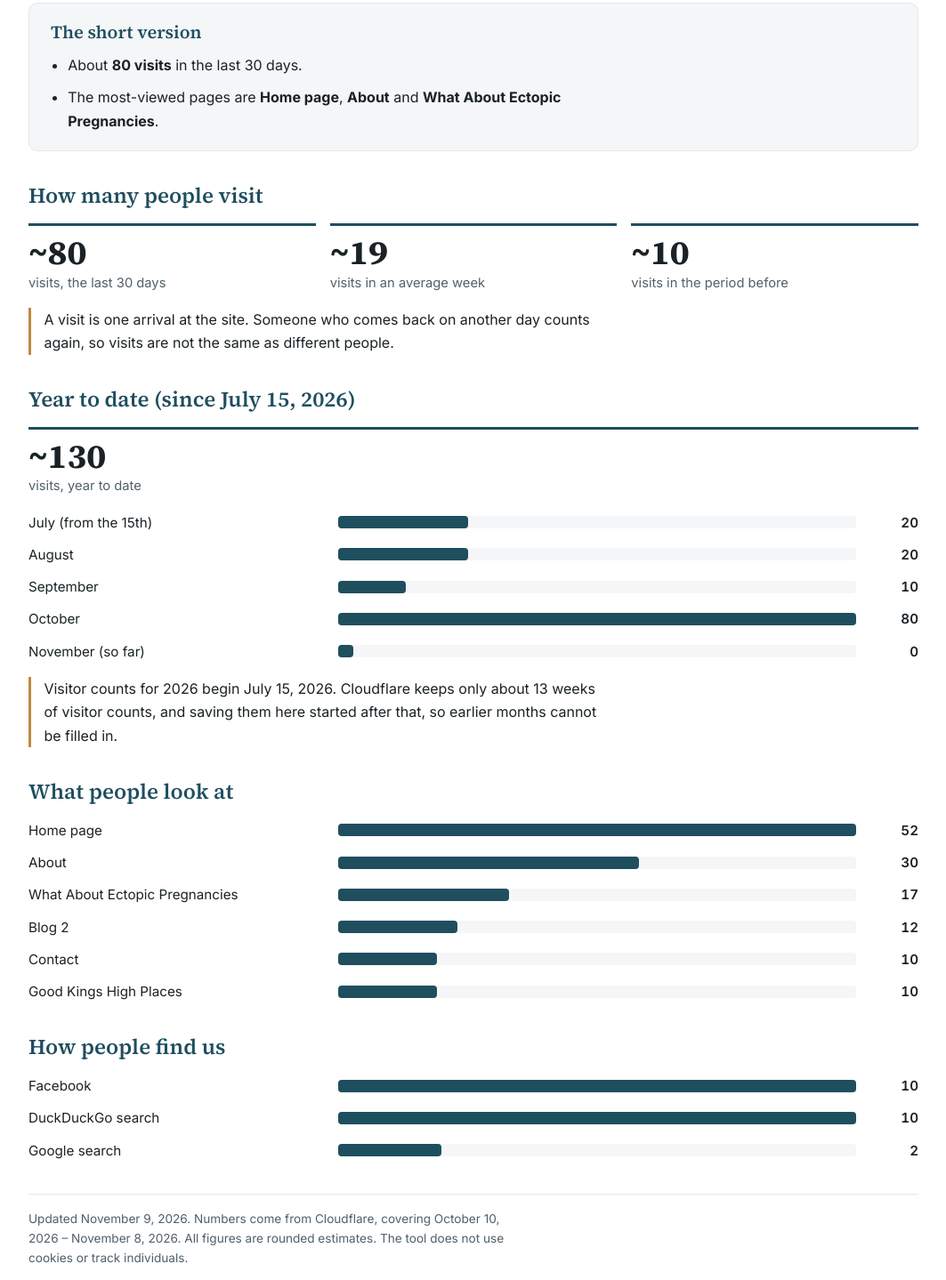
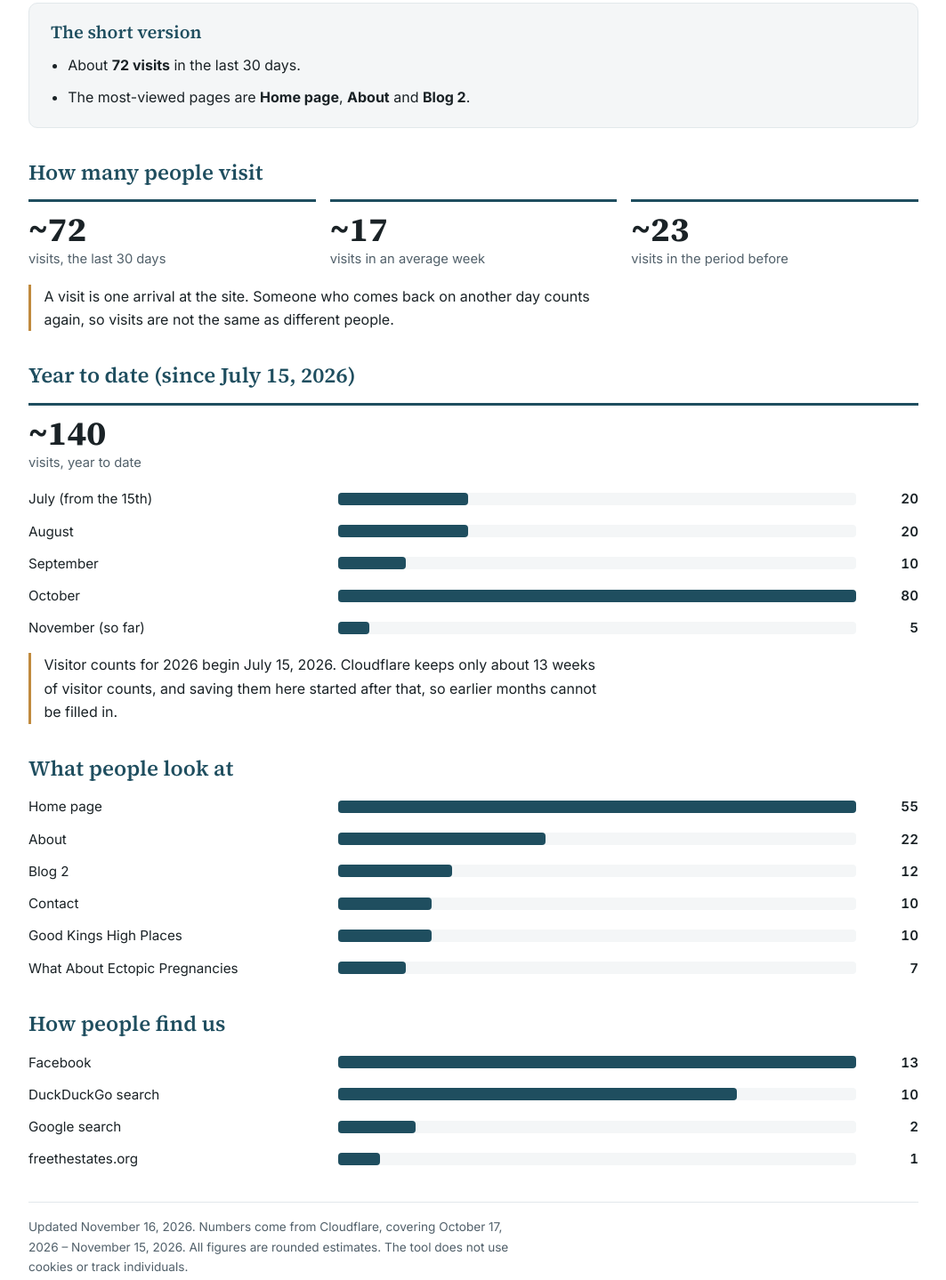
Before and after one commit to abereanone/sbaa, a plain HTML site: page site-stats.html in a window 1280 px wide. Shown: the part 397-1836 px from the top of the page at 89% size, without its empty margins (108-1171 px from the left). Drawn offline with Linux system fonts and the light colour scheme.

Commit message:
Update site stats page

```diff
--- a/site-stats.html
+++ b/site-stats.html
@@ -127,9 +127,9 @@
     <div class="eyebrow">Southern Baptists for Abolishing Abortion · southernbaptistsabolishingabortion.com</div>
     <h1>How people are using Southern Baptists for Abolishing Abortion</h1>
     <dl class="period">
-      <dt>Period covered</dt><dd>October 10, 2026 – November 8, 2026 (the last 30 days)</dd>
-      <dt>Compared with</dt><dd>September 10, 2026 – October 9, 2026</dd>
-      <dt>Numbers pulled</dt><dd>November 9, 2026</dd>
+      <dt>Period covered</dt><dd>October 17, 2026 – November 15, 2026 (the last 30 days)</dd>
+      <dt>Compared with</dt><dd>September 17, 2026 – October 16, 2026</dd>
+      <dt>Numbers pulled</dt><dd>November 16, 2026</dd>
     </dl>
     <p class="small">Visitor counts here include people on phones and tablets and people who arrived from a search engine or another website. Visitors on a computer who typed the address directly cannot be told apart from automated traffic on this site, so the real total is somewhat higher.</p>
   </header>
@@ -137,17 +137,17 @@
   <div class="summary">
     <h2>The short version</h2>
     <ul>
-      <li>About <strong>80 visits</strong> in the last 30 days.</li>
-      <li>The most-viewed pages are <strong>Home page</strong>, <strong>About</strong> and <strong>What About Ectopic Pregnancies</strong>.</li>
+      <li>About <strong>72 visits</strong> in the last 30 days.</li>
+      <li>The most-viewed pages are <strong>Home page</strong>, <strong>About</strong> and <strong>Blog 2</strong>.</li>
     </ul>
   </div>
 
   <section>
     <h2>How many people visit</h2>
     <div class="stats">
-      <div class="stat"><div class="num">~80</div><div class="label">visits, the last 30 days</div></div>
-      <div class="stat"><div class="num">~19</div><div class="label">visits in an average week</div></div>
-      <div class="stat"><div class="num">~10</div><div class="label">visits in the period before</div></div>
+      <div class="stat"><div class="num">~72</div><div class="label">visits, the last 30 days</div></div>
+      <div class="stat"><div class="num">~17</div><div class="label">visits in an average week</div></div>
+      <div class="stat"><div class="num">~23</div><div class="label">visits in the period before</div></div>
     </div>
     <p class="sowhat">A visit is one arrival at the site. Someone who comes back on another day counts again, so visits are not the same as different people.</p>
   </section>
@@ -155,14 +155,14 @@
   <section>
     <h2>Year to date (since July 15, 2026)</h2>
     <div class="stats">
-      <div class="stat"><div class="num">~130</div><div class="label">visits, year to date</div></div>
+      <div class="stat"><div class="num">~140</div><div class="label">visits, year to date</div></div>
     </div>
     <ul class="bars" aria-label="Visits by month">
       <li><span class="name">July (from the 15th)</span><span class="track"><span class="fill" style="width:25%"></span></span><span class="val">20</span></li>
       <li><span class="name">August</span><span class="track"><span class="fill" style="width:25%"></span></span><span class="val">20</span></li>
       <li><span class="name">September</span><span class="track"><span class="fill" style="width:13%"></span></span><span class="val">10</span></li>
       <li><span class="name">October</span><span class="track"><span class="fill" style="width:100%"></span></span><span class="val">80</span></li>
-      <li><span class="name">November (so far)</span><span class="track"><span class="fill" style="width:3%"></span></span><span class="val">0</span></li>
+      <li><span class="name">November (so far)</span><span class="track"><span class="fill" style="width:6%"></span></span><span class="val">5</span></li>
     </ul>
     <p class="sowhat">Visitor counts for 2026 begin July 15, 2026. Cloudflare keeps only about 13 weeks of visitor counts, and saving them here started after that, so earlier months cannot be filled in.</p>
   </section>
@@ -170,12 +170,12 @@
   <section>
     <h2>What people look at</h2>
     <ul class="bars" aria-label="Most viewed pages">
-      <li><span class="name">Home page</span><span class="track"><span class="fill" style="width:100%"></span></span><span class="val">52</span></li>
-      <li><span class="name">About</span><span class="track"><span class="fill" style="width:58%"></span></span><span class="val">30</span></li>
-      <li><span class="name">What About Ectopic Pregnancies</span><span class="track"><span class="fill" style="width:33%"></span></span><span class="val">17</span></li>
-      <li><span class="name">Blog 2</span><span class="track"><span class="fill" style="width:23%"></span></span><span class="val">12</span></li>
-      <li><span class="name">Contact</span><span class="track"><span class="fill" style="width:19%"></span></span><span class="val">10</span></li>
-      <li><span class="name">Good Kings High Places</span><span class="track"><span class="fill" style="width:19%"></span></span><span class="val">10</span></li>
+      <li><span class="name">Home page</span><span class="track"><span class="fill" style="width:100%"></span></span><span class="val">55</span></li>
+      <li><span class="name">About</span><span class="track"><span class="fill" style="width:40%"></span></span><span class="val">22</span></li>
+      <li><span class="name">Blog 2</span><span class="track"><span class="fill" style="width:22%"></span></span><span class="val">12</span></li>
+      <li><span class="name">Contact</span><span class="track"><span class="fill" style="width:18%"></span></span><span class="val">10</span></li>
+      <li><span class="name">Good Kings High Places</span><span class="track"><span class="fill" style="width:18%"></span></span><span class="val">10</span></li>
+      <li><span class="name">What About Ectopic Pregnancies</span><span class="track"><span class="fill" style="width:13%"></span></span><span class="val">7</span></li>
     </ul>
 
   </section>
@@ -183,15 +183,16 @@
   <section class="newpage">
     <h2>How people find us</h2>
     <ul class="bars" aria-label="How visitors arrived">
-      <li><span class="name">Facebook</span><span class="track"><span class="fill" style="width:100%"></span></span><span class="val">10</span></li>
-      <li><span class="name">DuckDuckGo search</span><span class="track"><span class="fill" style="width:100%"></span></span><span class="val">10</span></li>
-      <li><span class="name">Google search</span><span class="track"><span class="fill" style="width:20%"></span></span><span class="val">2</span></li>
+      <li><span class="name">Facebook</span><span class="track"><span class="fill" style="width:100%"></span></span><span class="val">13</span></li>
+      <li><span class="name">DuckDuckGo search</span><span class="track"><span class="fill" style="width:77%"></span></span><span class="val">10</span></li>
+      <li><span class="name">Google search</span><span class="track"><span class="fill" style="width:15%"></span></span><span class="val">2</span></li>
+      <li><span class="name">freethestates.org</span><span class="track"><span class="fill" style="width:8%"></span></span><span class="val">1</span></li>
     </ul>
 
   </section>
 
   <div class="foot">
-    <p>Updated November 9, 2026. Numbers come from Cloudflare, covering October 10, 2026 – November 8, 2026. All figures are rounded estimates. The tool does not use cookies or track individuals.</p>
+    <p>Updated November 16, 2026. Numbers come from Cloudflare, covering October 17, 2026 – November 15, 2026. All figures are rounded estimates. The tool does not use cookies or track individuals.</p>
   </div>
 </div>
 </body>
```
